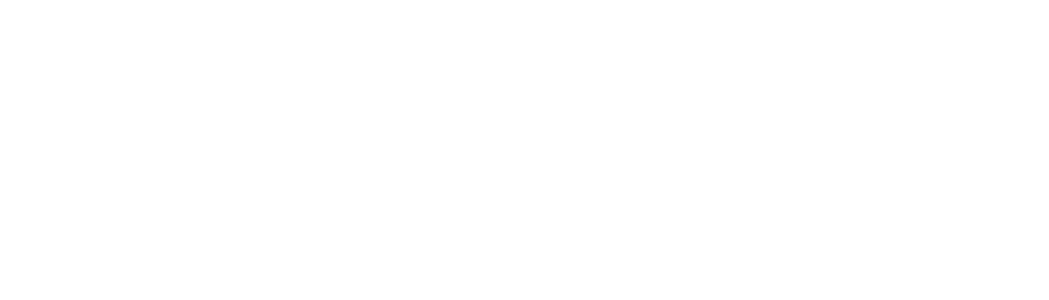
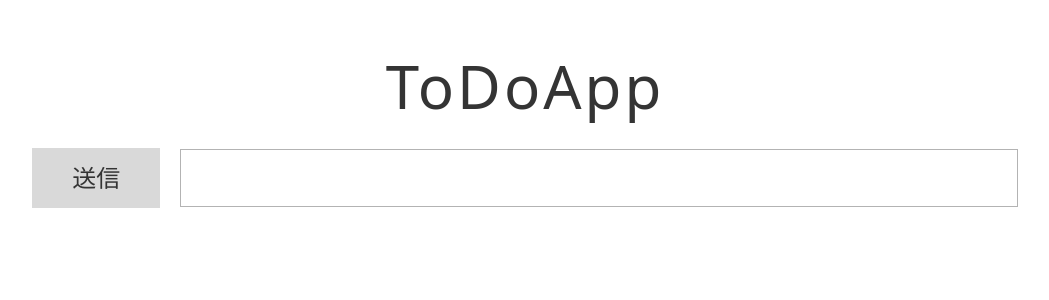
Before and after one commit to takeshi0518/ToDoApp, a React (Vite) app in the folder client/: page / in a window 1280 px wide. Shown: the top 300 px of the page, without its empty margins (115-1164 px from the left). Built offline with nearby package versions, Linux system fonts and the light colour scheme.

Commit message:
feat: インプットコンポーネントを作成

```diff
--- a/client/src/components/Button.jsx
+++ b/client/src/components/Button.jsx
@@ -1,7 +1,7 @@
-import { buttons } from '../styles/buttonStyles';
+import { buttons } from '../styles/variants/buttonStyles';
 
-const Button = ({ text, variant = 'submit' }) => {
-  return <button className={buttons[variant]}>{text}</button>;
+const Button = ({ text, variant, margin }) => {
+  return <button className={`${buttons[variant]} ${margin}`}>{text}</button>;
 };
 
 export { Button };
--- a/client/src/components/Container.jsx
+++ b/client/src/components/Container.jsx
@@ -1,5 +1,7 @@
 const Container = ({ children }) => {
-  return <div className="p-6 mx-auto max-w-screen-full">{children}</div>;
+  return (
+    <div className="p-6 mx-auto max-w-screen-full text-center">{children}</div>
+  );
 };
 
 export { Container };
--- /dev/null
+++ b/client/src/components/Input.jsx
@@ -0,0 +1,7 @@
+import { inputs } from '../styles/variants/input';
+
+const Input = ({ variant }) => {
+  return <input type="text" className={inputs[variant]} />;
+};
+
+export { Input };
--- a/client/src/components/MainTitle.jsx
+++ b/client/src/components/MainTitle.jsx
@@ -1,4 +1,4 @@
-import { mainTitle } from '../styles/title';
+import { mainTitle } from '../styles/variants/title';
 
 const MainTitle = ({ text, variant = 'large' }) => {
   return <h1 className={mainTitle[variant]}>{text}</h1>;
--- a/client/src/components/Todo.jsx
+++ b/client/src/components/Todo.jsx
@@ -1,12 +1,12 @@
 import { MainTitle } from './MainTitle';
 import { Container } from './Container';
-import { TextColor } from '../styles/baseColor';
 import { TodoForm } from './TodoForm';
 
 function Todo() {
   return (
     <Container>
-
+      <MainTitle text="ToDoApp" variant="large" />
+      <TodoForm />
     </Container>
   );
 }
--- a/client/src/components/TodoForm.jsx
+++ b/client/src/components/TodoForm.jsx
@@ -1,11 +1,13 @@
 import { Button } from './Button';
+import { Input } from './Input';
+import { TodoFormContainer } from './TodoFormContainer';
 
 const TodoForm = () => {
   return (
-    <div>
-      <Button text="送信" variant="grayLarge" />
-      <input type="text" />
-    </div>
+    <TodoFormContainer>
+      <Button text="送信" variant="grayLarge" margin="mr-5" />
+      <Input variant="large" />
+    </TodoFormContainer>
   );
 };
 
--- /dev/null
+++ b/client/src/components/TodoFormContainer.jsx
@@ -0,0 +1,9 @@
+const TodoFormContainer = ({ children }) => {
+  return (
+    <div className="flex justify-center">
+      <div className="w-[80%] flex items-center justify-center">{children}</div>
+    </div>
+  );
+};
+
+export { TodoFormContainer };
--- a/client/src/styles/buttonStyles.js
+++ /dev/null
@@ -1,6 +0,0 @@
-export const buttons = {
-  grayLarge: 'bg-gray py-3.5 px-8 text-2xl text-base-text-color',
-  gray: 'bg-gray py-2.5 px-8 text-2xl text-base-text-color',
-  blue: 'bg-blue py-2.5 px-6 text-2xl text-white-text-color',
-  green: 'bg-green py-2.5 px-6 text-2xl text-white-text-color',
-};
--- /dev/null
+++ b/client/src/styles/variants/buttonStyles.js
@@ -0,0 +1,8 @@
+export const buttons = {
+  grayLarge:
+    'bg-gray py-3.5 px-10 text-2xl text-base-text-color inline-block whitespace-nowrap',
+  gray: 'bg-gray py-2.5 px-8 text-2xl text-base-text-color inline-block whitespace-nowrap',
+  blue: 'bg-blue py-2.5 px-6 text-2xl text-white-text-color inline-block whitespace-nowrap',
+  green:
+    'bg-green py-2.5 px-6 text-2xl text-white-text-color inline-block whitespace-nowrap',
+};
--- /dev/null
+++ b/client/src/styles/variants/input.js
@@ -0,0 +1,3 @@
+export const inputs = {
+  large: 'w-full border border-base-line-color p-4 inline-block text-[20]',
+};
--- a/client/src/tailwind.css
+++ /dev/null
@@ -1,5 +0,0 @@
-@import 'tailwindcss';
-
-@theme {
-  --color-base-text-color: #343434;
-}
```
Also changed, not shown: client/src/styles/variants/title.js (renamed from client/src/styles/title.js).
